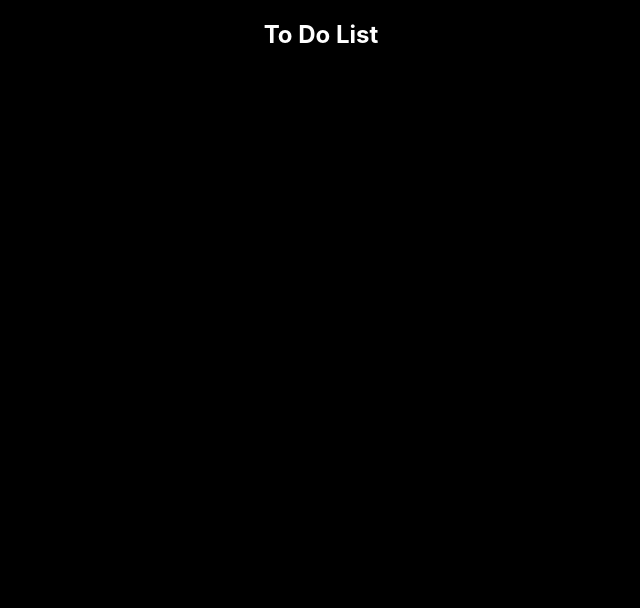
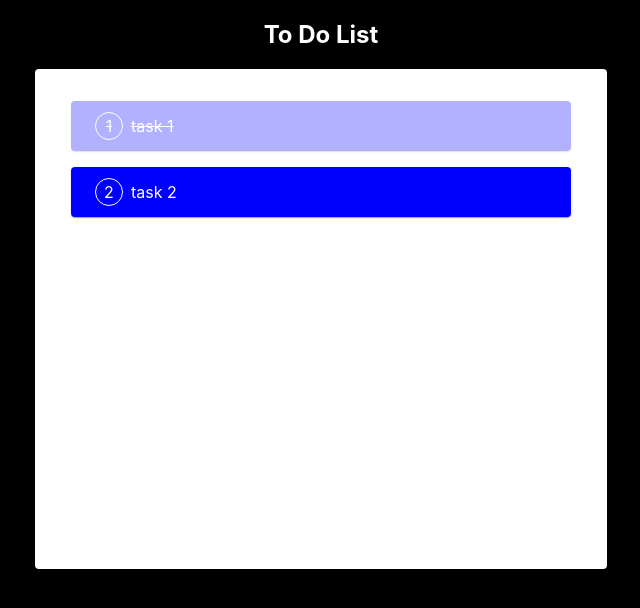
Before and after one commit to gusheroman/To-Do-Lists, a React (Create React App) app: page / in a window 1280 px wide. Shown: the top 608 px of the page, without its empty margins (319-959 px from the left). Built offline with nearby package versions, Linux system fonts and the light colour scheme.

Commit message:
Update task bg and container

```diff
--- a/src/App.js
+++ b/src/App.js
@@ -1,29 +1,89 @@
 import React, { useState } from "react";
-import { FontAwesomeIcon } from "@fortawesome/react-fontawesome";
-import {
-  faCircleCheck,
-  faPen,
-  faTrashCan,
-} from "@fortawesome/free-solid-svg-icons";
 import { makeStyles } from "@material-ui/core/styles";
+import Paper from "@material-ui/core/Paper";
 const useStyles = makeStyles({
   container: {
     backgroundColor: "black",
-    color:"white",
-    minHeight:"100vh",
-    display:"flex",
-    justifyContent:"center"
-
+    color: "white",
+    minHeight: "100vh",
+    display: "flex",
+    justifyContent: "center",
+  },
+  body: {
+    display: "flex",
+    flexDirection: "column",
+    alignItems: "center",
+  },
+  taskNumber: {
+    color: "white",
+    border: "1px solid white",
+    borderRadius: "50%",
+    width: "26px",
+    height: "26px",
+    display: "flex",
+    textAlign: "center",
+    marginRight: "8px",
+    alignItems: "center",
+    justifyContent: "center",
+  },
+  taskTitle: {},
+  taskBackGround: {
+    backgroundColor: "blue",
+    color: "white",
+    minHeight: "50px",
+    display: "flex",
+    alignItems: "center",
+    padding: "0px 24px 0px 24px",
+    marginBottom: "16px",
+    position: "relative",
+  },
+  cardContainer: {
+    display: "flex",
+    flexDirection: "column",
+    padding: "0px 36px 0px 36px",
+    minWidth: "500px",
+    minHeight: "500px",
+  },
+  doneTask: {
+    textDecoration: "line-through",
+    opacity: 0.3,
+    backgroundColor: "blue",
+    color: "white",
+    minHeight: "50px",
+    display: "flex",
+    alignItems: "center",
+    padding: "0px 24px 0px 24px",
+    marginBottom: "16px",
+    position: "relative",
   },
 });
 
 function App() {
   const classes = useStyles();
-
+  const [toDo, setToDO] = useState([
+    { id: 1, title: "task 1", status: true },
+    { id: 2, title: "task 2", status: false },
+  ]);
   return (
     <div className={classes.container}>
-
-    <h2>To Do List</h2>
+      <div className={classes.body}>
+        <h2>To Do List</h2>
+        <Paper className={classes.cardContainer}>
+          <p>{toDo && toDo.length ? "" : "No Tasks..."}</p>
+          {toDo.map((task, index) => (
+            <React.Fragment key={task.id}>
+              <Paper
+                className={
+                  task.status ? classes.doneTask : classes.taskBackGround
+                }
+              >
+                <span className={classes.taskNumber}>{index + 1}</span>
+                <span className={classes.taskTitle}>{task.title}</span>
+              </Paper>
+            </React.Fragment>
+          ))}
+        </Paper>
+      </div>
     </div>
   );
 }
```
